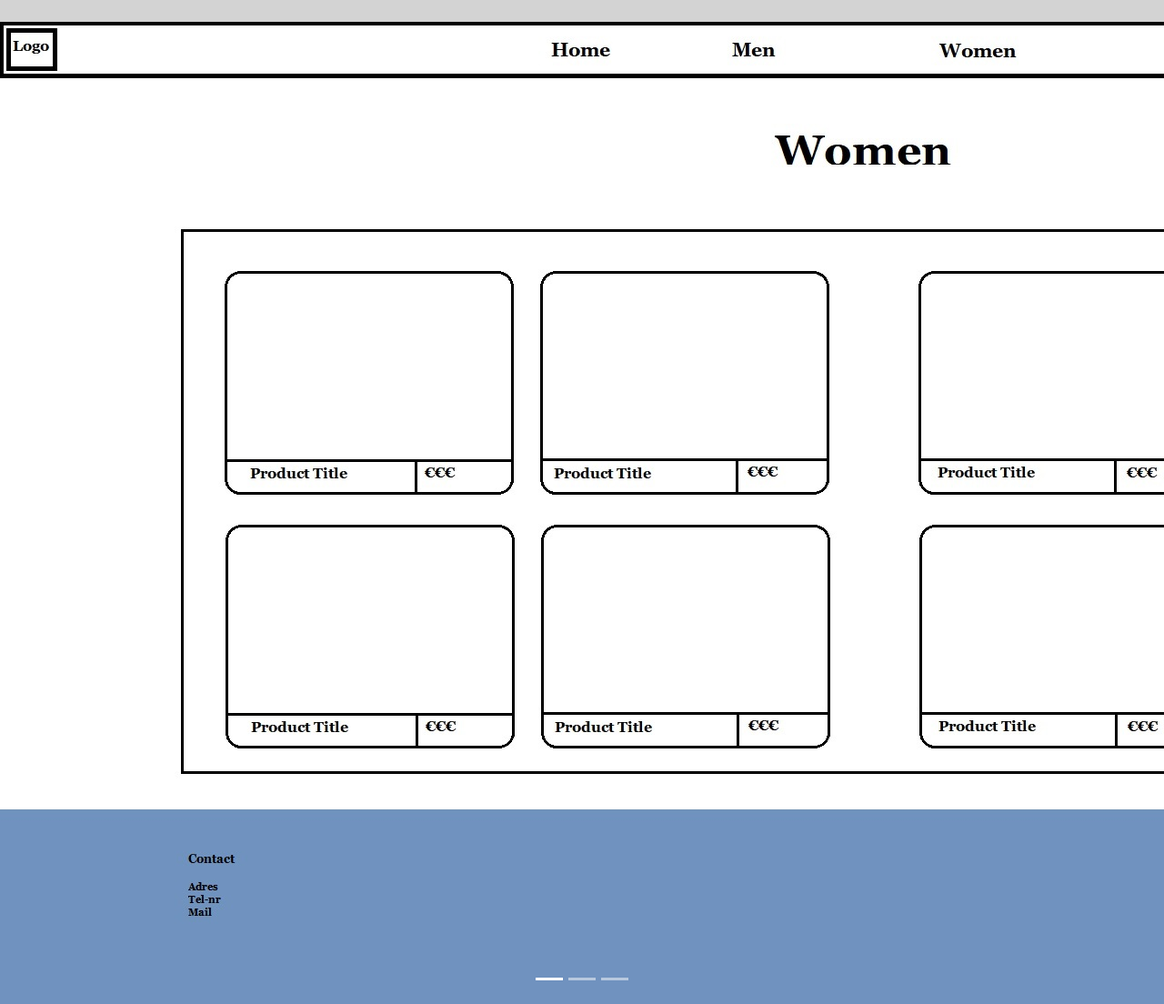
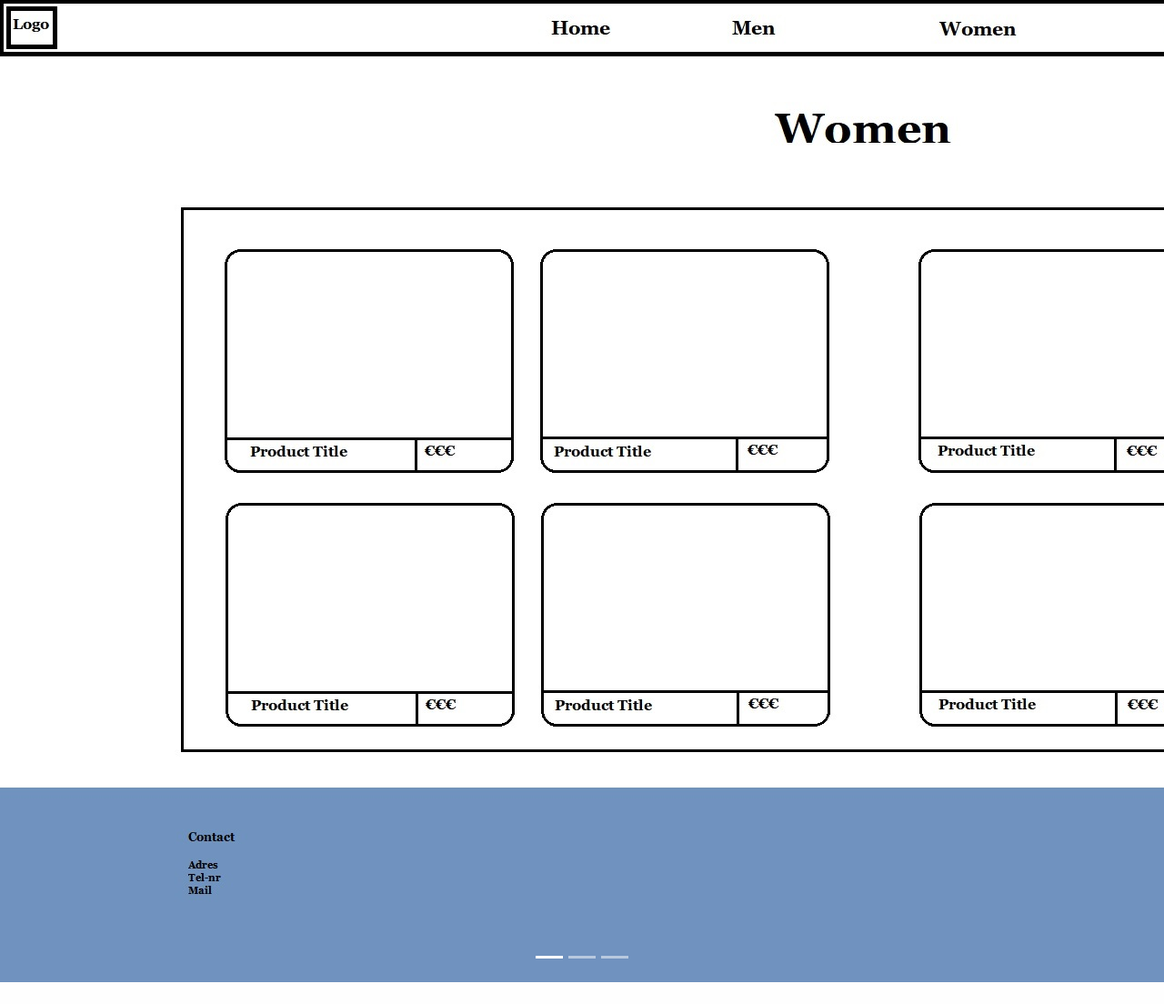
Before and after one commit to oneandonlydennis/ProjectJ2P1, a PHP site: page / in a window 1280 px wide. Shown: the part 126-1230 px from the top of the page at 91% size. After the commit the page ends 1206 px from the top, so only its background shows below. Run offline with PHP 8.4, Linux system fonts and the light colour scheme.

Commit message:
Small changes to make reading the code easier

```diff
--- a/css/style.css
+++ b/css/style.css
@@ -3,7 +3,9 @@
 }
 
 body {
-    background-color: lightgrey}
+    background-color: lightgrey;
+    overflow-x: hidden;
+}
 
 .divider {
     height: 3vh;
--- a/index.php
+++ b/index.php
@@ -9,10 +9,14 @@
     <link rel="stylesheet" href="https://stackpath.bootstrapcdn.com/bootstrap/4.3.1/css/bootstrap.min.css" integrity="sha384-ggOyR0iXCbMQv3Xipma34MD+dH/1fQ784/j6cY/iJTQUOhcWr7x9JvoRxT2MZw1T" crossorigin="anonymous">
     <link rel="stylesheet" href="css/style.css">
   </head>
+
+
   <body>
   <div id="container">
       <nav class="navbar navbar-expand-sm navbar-dark">
-          <a class="navbar-brand" href="#"><img src="./img/JeanCenterInvertBlue.png" height="100" alt="logo"></a>
+          <a class="navbar-brand" href="#">
+              <img src="./img/JeanCenterInvertBlue.png" height="100" alt="logo">
+          </a>
           <button class="navbar-toggler d-lg-none" type="button" data-toggle="collapse" data-target="#collapsibleNavId" aria-controls="collapsibleNavId"
               aria-expanded="false" aria-label="Toggle navigation"></button>
           <div class="collapse navbar-collapse" id="collapsibleNavId">
@@ -33,8 +37,8 @@
               </ul>
           </div>
       </nav>
-      <div class="divider">
-      </div>
+
+
       <div id="carouselId" class="carousel slide" data-ride="carousel">
           <ol class="carousel-indicators">
               <li data-target="#carouselId" data-slide-to="0" class="active"></li>
@@ -62,6 +66,8 @@
           </a>
       </div>
     </div>
+
+
     <!-- Optional JavaScript -->
     <!-- jQuery first, then Popper.js, then Bootstrap JS -->
     <script src="https://code.jquery.com/jquery-3.3.1.slim.min.js" integrity="sha384-q8i/X+965DzO0rT7abK41JStQIAqVgRVzpbzo5smXKp4YfRvH+8abtTE1Pi6jizo" crossorigin="anonymous"></script>
```
